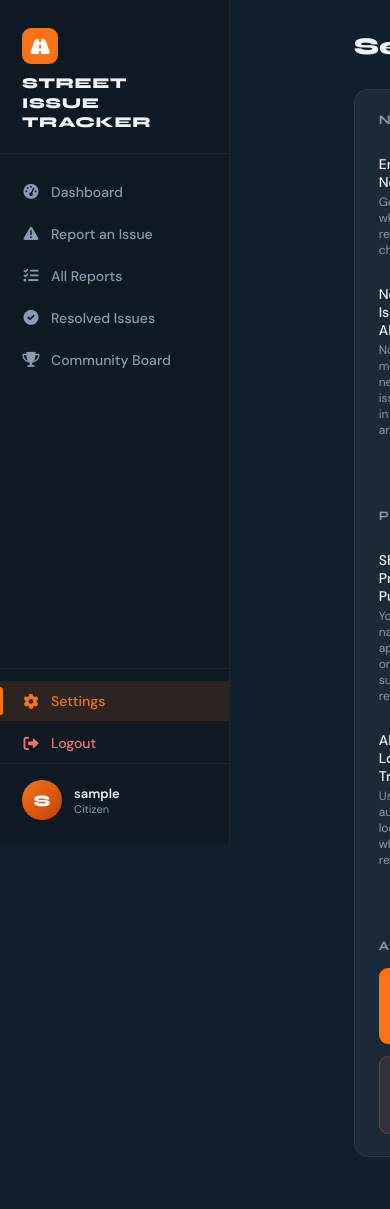
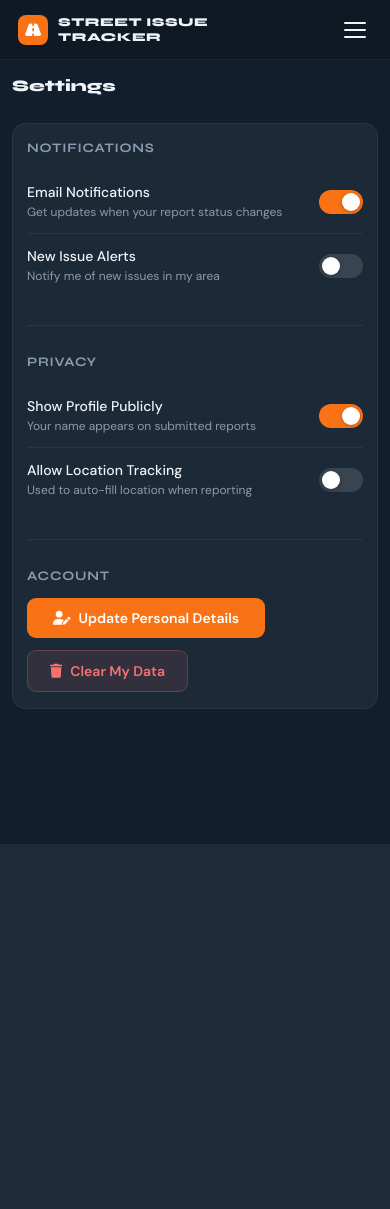
Before and after one commit to M-Rehan-S/Street-Issue-Tracker, a Flask app: page /settings in a window 390 px wide. After the commit the page ends 844 px from the top, so only its background shows below. Run offline with Flask 3, Linux system fonts and the light colour scheme; the visitor is signed in with stand-in values (Sample User, id 1).

Commit message:
Update sidebar.css
Added Responsive Characteristics.

```diff
--- a/static/sidebar.css
+++ b/static/sidebar.css
@@ -6,6 +6,7 @@
 :root {
     --sidebar-bg: #0f1923;
     --sidebar-w: 230px;
+    --topbar-h: 60px;          /* mobile topbar height */
     --accent: #f97316;
     --accent-soft: rgba(249, 115, 22, 0.12);
     --tp: #f0f4f8;
@@ -35,7 +36,18 @@ body {
     min-height: 100vh;
 }
 
-/* ── Sidebar ── */
+/* ══════════════════════════════════════════
+   MOBILE TOPBAR
+   Hidden on desktop, shown on mobile.
+   Contains app name + hamburger button.
+══════════════════════════════════════════ */
+#mobile-topbar {
+    display: none; /* hidden on desktop */
+}
+
+/* ══════════════════════════════════════════
+   SIDEBAR — desktop default
+══════════════════════════════════════════ */
 #sidebar {
     width: var(--sidebar-w);
     min-height: 100vh;
@@ -44,10 +56,11 @@ body {
     top: 0;
     left: 0;
     bottom: 0;
-    z-index: 200;
+    z-index: 300;
     border-right: 1px solid rgba(255, 255, 255, 0.05);
     display: flex;
     flex-direction: column;
+    transition: transform 0.3s cubic-bezier(.4, 0, .2, 1);
 }
 
 .sidebar-brand {
@@ -175,7 +188,7 @@ body {
     color: var(--tm);
 }
 
-/* ── Main ── */
+/* ── Main content area ── */
 #main {
     margin-left: var(--sidebar-w);
     flex: 1;
@@ -236,20 +249,9 @@ body {
     font-weight: 600;
 }
 
-.badge-fixed {
-    background: rgba(34, 197, 94, .15);
-    color: var(--fix);
-}
-
-.badge-pending {
-    background: rgba(250, 204, 21, .15);
-    color: var(--pend);
-}
-
-.badge-open {
-    background: rgba(248, 113, 113, .15);
-    color: var(--open);
-}
+.badge-fixed   { background: rgba(34, 197, 94, .15);  color: var(--fix);  }
+.badge-pending { background: rgba(250, 204, 21, .15); color: var(--pend); }
+.badge-open    { background: rgba(248, 113, 113, .15); color: var(--open); }
 
 .section-title {
     font-family: 'Syne', sans-serif;
@@ -264,9 +266,7 @@ body {
     gap: 8px;
 }
 
-.section-title i {
-    color: var(--accent);
-}
+.section-title i { color: var(--accent); }
 
 .empty-state {
     text-align: center;
@@ -281,9 +281,7 @@ body {
     margin-bottom: 12px;
 }
 
-.empty-state p {
-    font-size: 15px;
-}
+.empty-state p { font-size: 15px; }
 
 #toast {
     position: fixed;
@@ -307,3 +305,159 @@ body {
     opacity: 1;
     transform: translateY(0);
 }
+
+/* ══════════════════════════════════════════
+   OVERLAY — dark backdrop behind sidebar on mobile
+══════════════════════════════════════════ */
+#sidebar-overlay {
+    display: none;
+    position: fixed;
+    inset: 0;
+    background: rgba(0, 0, 0, 0.55);
+    z-index: 250;
+    opacity: 0;
+    transition: opacity 0.3s;
+}
+
+#sidebar-overlay.active {
+    opacity: 1;
+}
+
+/* ══════════════════════════════════════════
+   MOBILE RESPONSIVE  ≤ 768px
+══════════════════════════════════════════ */
+@media (max-width: 768px) {
+
+    body {
+        flex-direction: column;
+    }
+
+    #mobile-topbar {
+        display: flex;
+        align-items: center;
+        justify-content: space-between;
+        position: fixed;
+        top: 0;
+        left: 0;
+        right: 0;
+        height: var(--topbar-h);
+        background: var(--sidebar-bg);
+        border-bottom: 1px solid rgba(255, 255, 255, 0.06);
+        padding: 0 18px;
+        z-index: 400;
+    }
+
+    .topbar-brand {
+        display: flex;
+        align-items: center;
+        gap: 10px;
+    }
+
+    .topbar-brand-icon {
+        width: 30px;
+        height: 30px;
+        background: var(--accent);
+        border-radius: 8px;
+        display: flex;
+        align-items: center;
+        justify-content: center;
+        font-size: 14px;
+        color: #fff;
+        flex-shrink: 0;
+    }
+
+    .topbar-brand-name {
+        font-family: 'Syne', sans-serif;
+        font-size: 14px;
+        font-weight: 800;
+        letter-spacing: 0.04em;
+        color: var(--tp);
+        text-transform: uppercase;
+        line-height: 1.2;
+    }
+
+    #hamburger-btn {
+        background: none;
+        border: none;
+        cursor: pointer;
+        display: flex;
+        flex-direction: column;
+        justify-content: center;
+        gap: 5px;
+        padding: 6px;
+        border-radius: 8px;
+        transition: background 0.2s;
+    }
+
+    #hamburger-btn:hover {
+        background: rgba(255, 255, 255, 0.06);
+    }
+
+    #hamburger-btn span {
+        display: block;
+        width: 22px;
+        height: 2px;
+        background: var(--tp);
+        border-radius: 2px;
+        transition: transform 0.3s, opacity 0.3s;
+        transform-origin: center;
+    }
+
+    #hamburger-btn.open span:nth-child(1) { transform: translateY(7px) rotate(45deg);  }
+    #hamburger-btn.open span:nth-child(2) { opacity: 0;                                 }
+    #hamburger-btn.open span:nth-child(3) { transform: translateY(-7px) rotate(-45deg); }
+
+    #sidebar {
+        transform: translateX(-100%);
+        top: 0;
+        z-index: 350;
+    }
+
+    #sidebar.open {
+        transform: translateX(0);
+    }
+
+    #sidebar-overlay {
+        display: block;
+    }
+
+    #main {
+        margin-left: 0;
+        margin-top: var(--topbar-h);
+        padding: 20px 16px;
+        width: 100%;
+    }
+
+    .page-title {
+        font-size: 18px;
+    }
+
+    .card {
+        padding: 16px 14px;
+    }
+
+    #toast {
+        bottom: 16px;
+        right: 12px;
+        left: 12px;
+        text-align: center;
+    }
+}
+
+/* ══════════════════════════════════════════
+   SMALL PHONES  ≤ 480px
+══════════════════════════════════════════ */
+@media (max-width: 480px) {
+
+    #main {
+        padding: 16px 12px;
+    }
+
+    .page-title {
+        font-size: 16px;
+    }
+
+    .topbar-brand-name {
+        font-size: 12px;
+    }
+}
```
